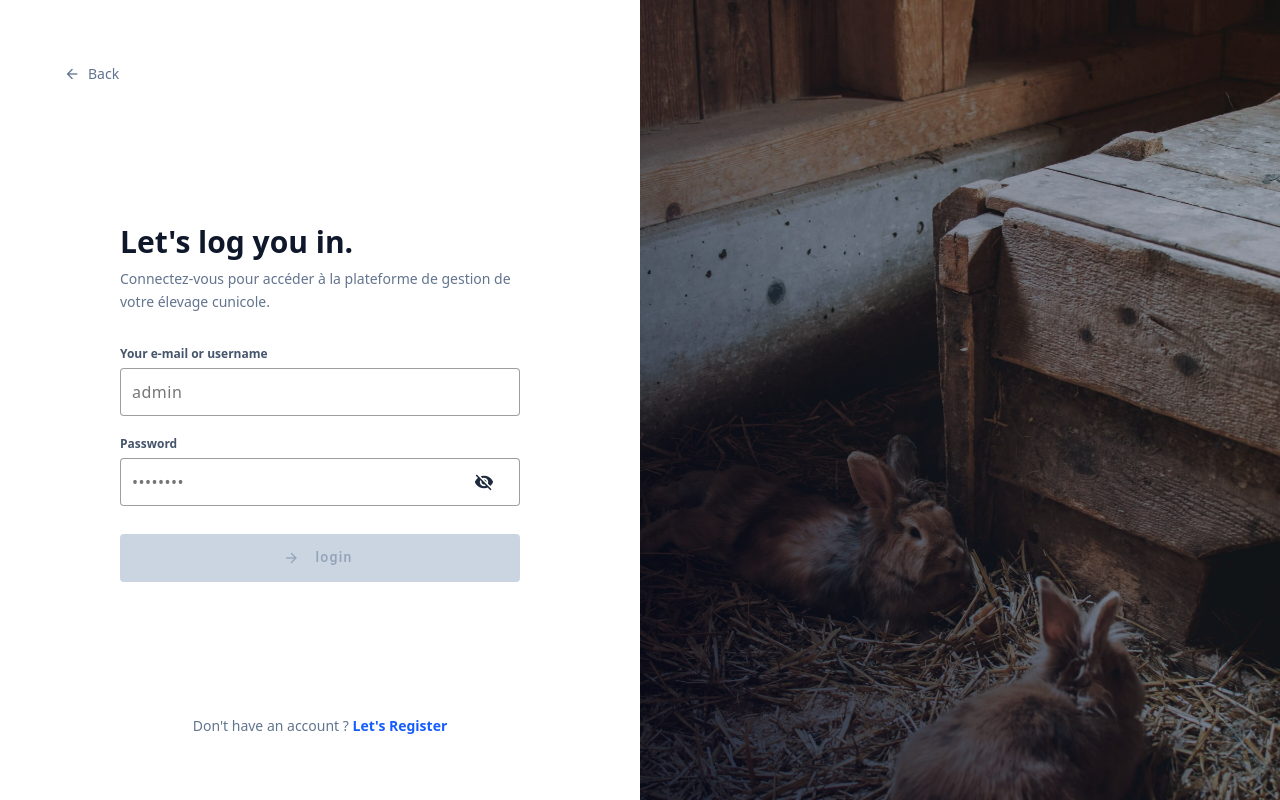
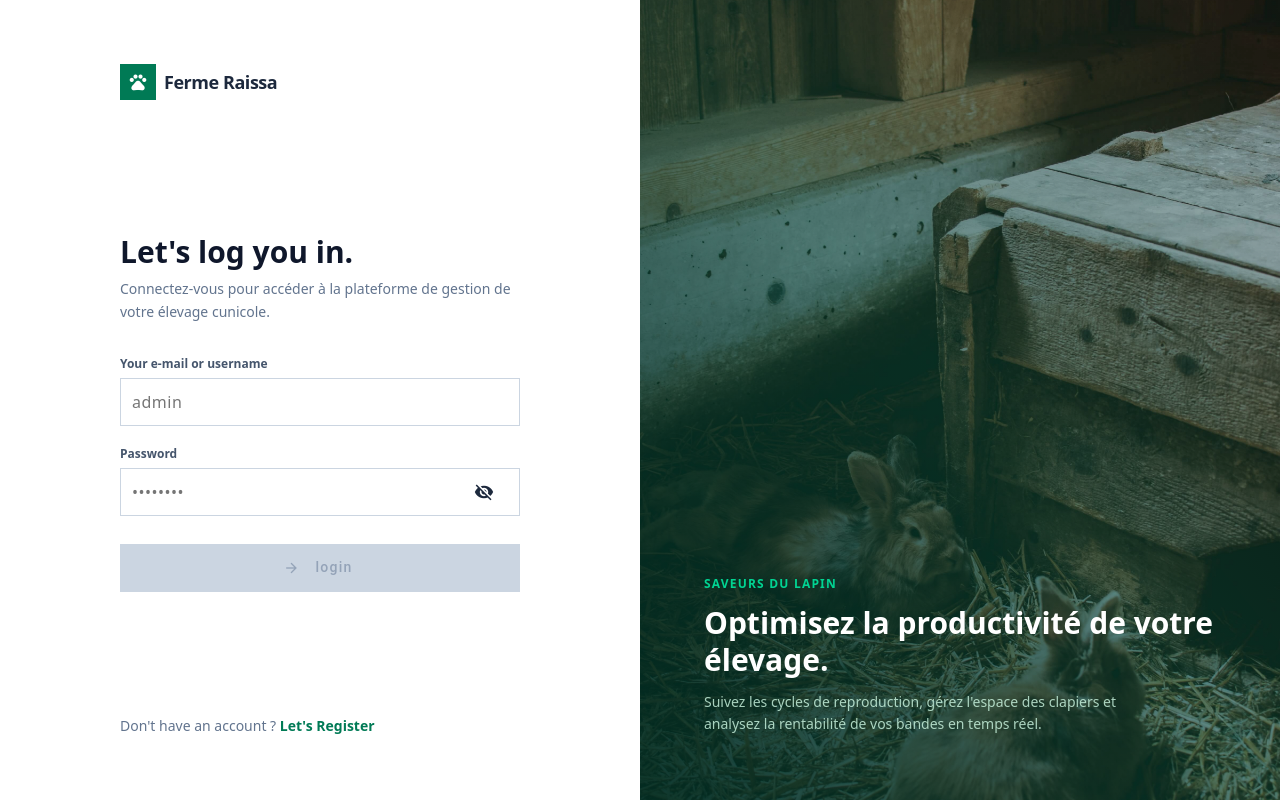
Before and after one commit to nganty237/Ferme_Lapin, an Angular app: page /login in a window 1280 px wide. Built offline with nearby package versions, Linux system fonts and the light colour scheme.

Commit message:
feat : implémentation de la page de gestion des paramètres de configuration et de l'interface de connexion

```diff
--- a/src/app/features/auth/login/login.css
+++ b/src/app/features/auth/login/login.css
@@ -6,8 +6,8 @@
 ::ng-deep .custom-form-field .mat-mdc-text-field-wrapper {
   padding-left: 12px !important;
   padding-right: 12px !important;
-  background-color: #ffffff !important;
-  border-radius: 8px !important;
+  background-color: #ffffff !important; /* Fond blanc neutre comme dans la maquette */
+  border-radius: 0px !important; /* Enlève les coins arrondis */
 }
 
 ::ng-deep .custom-form-field .mat-mdc-form-field-flex {
@@ -15,17 +15,34 @@
   height: 48px !important;
 }
 
-/* Bouton de login personnalisé bleu foncé */
+/* Enlève les coins arrondis sur l'outline Material */
+::ng-deep .custom-form-field .mdc-notched-outline__leading,
+::ng-deep .custom-form-field .mdc-notched-outline__notch,
+::ng-deep .custom-form-field .mdc-notched-outline__trailing {
+  border-radius: 0px !important;
+  border-color: #cbd5e1 !important; /* Bordure grise standard */
+}
+
+/* Bordure verte au focus */
+::ng-deep .custom-form-field.mat-focused .mdc-notched-outline__leading,
+::ng-deep .custom-form-field.mat-focused .mdc-notched-outline__notch,
+::ng-deep .custom-form-field.mat-focused .mdc-notched-outline__trailing {
+  border-color: var(--color-primary, #15803d) !important;
+  border-width: 1.5px !important;
+}
+
+/* Bouton de login sans arrondis (carré) aux couleurs actuelles */
 .custom-login-btn {
-  background-color: #0b3c95 !important;
-  color: #ffffff !important;
+  background-color: var(--color-primary, #15803d) !important;
+  color: var(--color-primary-contrast, #ffffff) !important;
   transition: all 0.2s ease-in-out !important;
   height: 48px !important;
+  border-radius: 0px !important; /* Coins carrés */
 }
 
 .custom-login-btn:hover {
-  background-color: #082d73 !important;
-  box-shadow: 0 4px 12px rgba(11, 60, 149, 0.2) !important;
+  background-color: var(--color-primary-dark, #166534) !important;
+  box-shadow: 0 4px 12px rgba(21, 128, 61, 0.15) !important;
 }
 
 .custom-login-btn[disabled] {
--- a/src/app/features/auth/login/login.html
+++ b/src/app/features/auth/login/login.html
@@ -1,17 +1,22 @@
 <div class="h-screen w-screen flex overflow-hidden bg-white">
   <!-- Section Formulaire (Gauche) -->
-  <div class="w-full md:w-1/2 flex flex-col justify-between p-8 md:p-16">
+  <div class="w-full md:w-1/2 flex flex-col justify-between p-8 md:p-16 bg-white">
 
-    <!-- Back Link -->
+    <!-- Conteneur centré de largeur max 400px qui aligne tout verticalement et horizontalement -->
+    <div class="max-w-[400px] w-full mx-auto flex-1 flex flex-col justify-between my-auto">
+
+      <!-- Logo/Nom de la ferme -->
       <div>
-      <a routerLink="/" class="inline-flex items-center gap-2 text-slate-500 hover:text-slate-800 transition-colors text-sm font-medium decoration-none">
-        <mat-icon class="text-base" style="width: 16px; height: 16px; font-size: 16px; display: flex; align-items: center; justify-content: center;">arrow_back</mat-icon>
-        <span>Back</span>
-      </a>
+        <div class="flex items-center gap-2 mb-2">
+          <div class="h-9 w-9 bg-emerald-700 flex items-center justify-center text-white" style="border-radius: 0px !important;">
+            <mat-icon style="font-size: 20px; width: 20px; height: 20px; display: flex; align-items: center; justify-content: center;">pets</mat-icon>
+          </div>
+          <span class="text-lg font-bold text-slate-800 tracking-tight">Ferme Raissa</span>
+        </div>
       </div>
 
       <!-- Form Box -->
-    <div class="max-w-[400px] w-full mx-auto my-auto flex flex-col gap-8">
+      <div class="flex flex-col gap-8 my-auto">
         <div class="flex flex-col gap-2">
           <h1 class="text-3xl font-extrabold text-slate-900 leading-tight">Let's log you in.</h1>
           <p class="text-sm text-slate-500 leading-relaxed">
@@ -31,20 +36,20 @@
             <label for="password" class="text-xs font-semibold text-slate-600">Password</label>
             <mat-form-field appearance="outline" class="w-full custom-form-field">
               <input matInput id="password" formControlName="password" [type]="hidePassword() ? 'password' : 'text'" placeholder="••••••••" required />
-            <button type="button" mat-icon-button matSuffix (click)="togglePasswordVisibility()" class="text-slate-400" style="background: transparent; border: none; cursor: pointer; display: flex; align-items: center; justify-content: center;">
+              <button type="button" mat-icon-button matSuffix (click)="togglePasswordVisibility()" class="text-slate-400" style="background: transparent; border: none; cursor: pointer; display: flex; align-items: center; justify-content: center; border-radius: 0px !important;">
                 <mat-icon style="font-size: 20px; width: 20px; height: 20px;">{{ hidePassword() ? 'visibility_off' : 'visibility' }}</mat-icon>
               </button>
             </mat-form-field>
           </div>
 
           @if (errorMessage()) {
-          <div class="text-sm text-rose-600 font-medium bg-rose-50 border border-rose-200 rounded-lg px-3 py-2 flex items-center gap-2">
+            <div class="text-xs text-rose-600 font-medium bg-rose-50 border border-rose-200 px-3 py-2 flex items-center gap-2" style="border-radius: 0px !important;">
               <mat-icon class="text-rose-500 text-lg" style="width: 18px; height: 18px; font-size: 18px; display: flex; align-items: center; justify-content: center;">error_outline</mat-icon>
               <span>{{ errorMessage() }}</span>
             </div>
           }
 
-        <button mat-flat-button class="custom-login-btn w-full mt-2 py-6 text-sm font-semibold rounded-lg flex items-center justify-center gap-2" type="submit" [disabled]="loginForm.invalid" style="border: none; cursor: pointer;">
+          <button mat-flat-button class="custom-login-btn w-full mt-2 py-6 text-sm font-semibold flex items-center justify-center gap-2" type="submit" [disabled]="loginForm.invalid" style="border: none; cursor: pointer; border-radius: 0px !important;">
             <span>login</span>
             <mat-icon style="font-size: 16px; width: 16px; height: 16px; display: flex; align-items: center; justify-content: center;">arrow_forward</mat-icon>
           </button>
@@ -52,15 +57,25 @@
       </div>
 
       <!-- Bottom Footer -->
-    <div class="text-center text-sm text-slate-500">
+      <div class="text-sm text-slate-500">
         <span>Don't have an account ? </span>
-      <a class="text-blue-600 font-semibold hover:underline cursor-pointer">Let's Register</a>
+        <a class="text-emerald-700 font-semibold hover:underline cursor-pointer">Let's Register</a>
+      </div>
     </div>
   </div>
 
   <!-- Section Image & Dégradé (Droite) -->
-  <div class="hidden md:block w-1/2 h-full relative bg-slate-900">
-    <img src="assets/images/lapine.jpg" alt="Ferme de lapins" class="w-full h-full object-cover select-none pointer-events-none opacity-85" />
-    <div class="absolute inset-0 bg-gradient-to-tr from-slate-950/80 via-slate-900/30 to-transparent"></div>
+  <div class="hidden md:block w-1/2 h-full relative bg-emerald-950">
+    <img src="assets/images/lapine.jpg" alt="Ferme de lapins" class="w-full h-full object-cover select-none pointer-events-none opacity-80" />
+    <div class="absolute inset-0 bg-gradient-to-tr from-emerald-950/90 via-emerald-900/40 to-transparent"></div>
+
+    <!-- Informations de marque overlay -->
+    <div class="absolute bottom-16 left-16 right-16 text-white flex flex-col gap-3">
+      <span class="text-xs font-bold uppercase tracking-widest text-emerald-400">Saveurs du Lapin</span>
+      <h2 class="text-3xl font-extrabold leading-tight">Optimisez la productivité de votre élevage.</h2>
+      <p class="text-sm text-emerald-100/80 leading-relaxed max-w-[450px]">
+        Suivez les cycles de reproduction, gérez l'espace des clapiers et analysez la rentabilité de vos bandes en temps réel.
+      </p>
     </div>
   </div>
+</div>
--- a/src/app/features/auth/login/login.ts
+++ b/src/app/features/auth/login/login.ts
@@ -1,6 +1,6 @@
 import { Component, signal, inject } from '@angular/core';
 import { FormBuilder, FormGroup, ReactiveFormsModule, Validators } from '@angular/forms';
-import { Router, RouterLink } from '@angular/router';
+import { Router } from '@angular/router';
 import { MatFormFieldModule } from '@angular/material/form-field';
 import { MatInputModule } from '@angular/material/input';
 import { MatButtonModule } from '@angular/material/button';
@@ -12,7 +12,6 @@ import { AuthService, ToastService } from '@core/services';
   standalone: true,
   imports: [
     ReactiveFormsModule,
-    RouterLink,
     MatFormFieldModule,
     MatInputModule,
     MatButtonModule,
--- a/src/app/features/parametres/pages/config.component.html
+++ b/src/app/features/parametres/pages/config.component.html
@@ -1,4 +1,9 @@
 <div class="page-container max-w-6xl mx-auto p-4 sm:p-6 space-y-8">
+
+  <app-page-header
+    title="Paramètres"
+    subtitle="Configuration de l'élevage et gestion des données">
+  </app-page-header>
 
   <div class="grid grid-cols-1 lg:grid-cols-3 gap-6 sm:gap-8">
 
```
Lines whose indentation alone changed are shown as unchanged.
